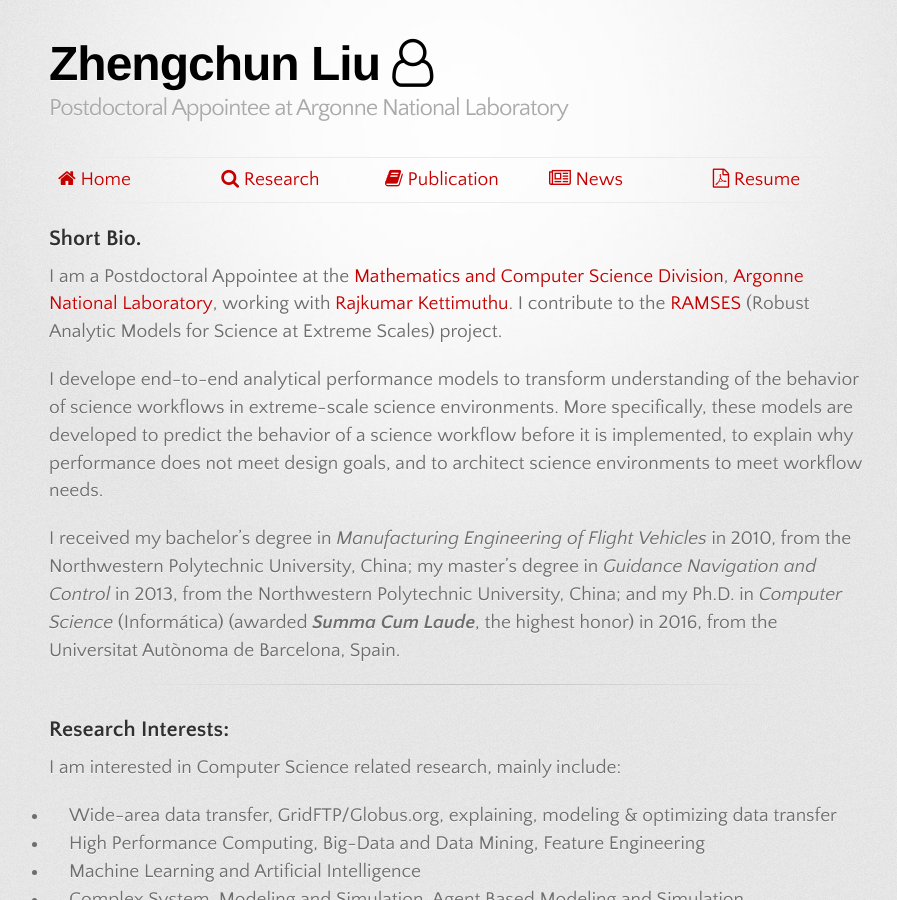
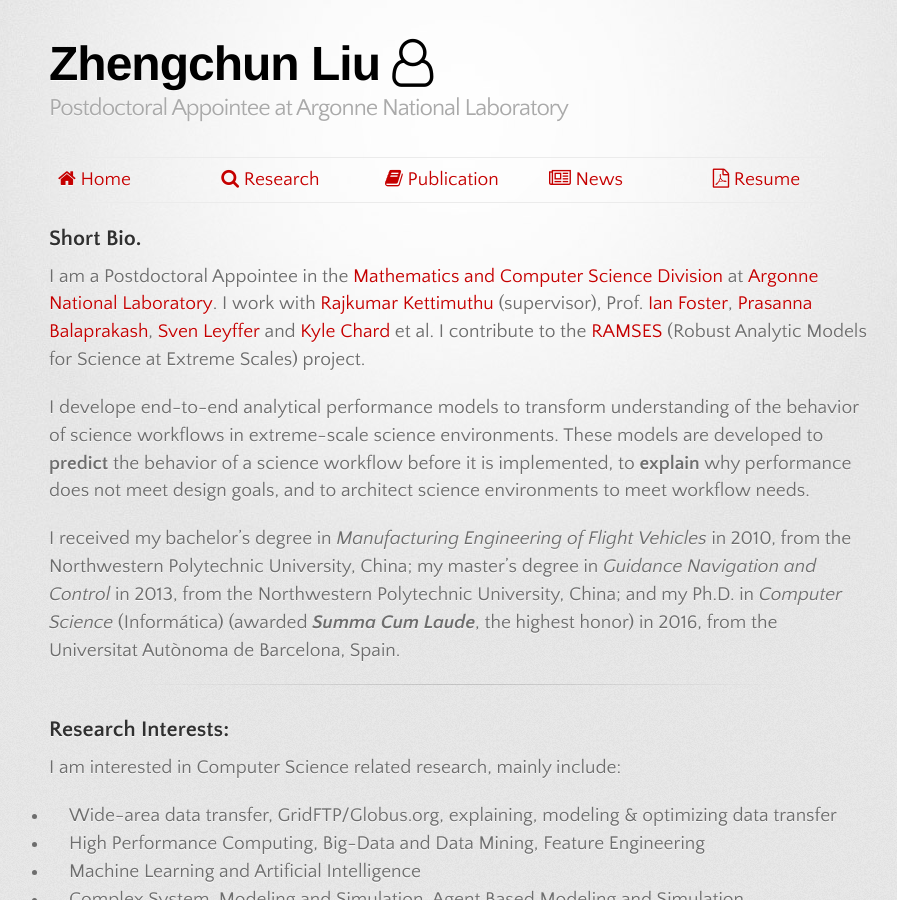
Before and after one commit to lzhengchun/lzhengchun.github.io, a Jekyll site: the page built from index.md, in a window 1280 px wide and 900 px high. Shown: the whole window, without its empty margins (181-1078 px from the left). Built offline with Jekyll 4.4.1, drawn with Linux system fonts in a browser that asks for light colours; some web fonts are replaced.

Commit message:
add, delete, polish etc.

```diff
--- a/index.md
+++ b/index.md
@@ -5,9 +5,9 @@
 
 ## Short Bio.
 
-I am a Postdoctoral Appointee at the [Mathematics and Computer Science Division](http://www.mcs.anl.gov/person/zhengchun-liu), [Argonne National Laboratory](http://www.anl.gov/), working with [Rajkumar Kettimuthu](http://www.mcs.anl.gov/~kettimut/). I contribute to the [RAMSES](https://ramsesproject.github.io) (Robust Analytic Models for Science at Extreme Scales) project.
+I am a Postdoctoral Appointee in the [Mathematics and Computer Science Division](http://www.mcs.anl.gov/person/zhengchun-liu) at [Argonne National Laboratory](http://www.anl.gov/). I work with [Rajkumar Kettimuthu](http://www.mcs.anl.gov/~kettimut/) (supervisor), Prof. [Ian Foster](https://www.cs.uchicago.edu/directory/ian-foster), [Prasanna Balaprakash](www.mcs.anl.gov/~pbalapra), [Sven Leyffer](https://wiki.mcs.anl.gov/leyffer/index.php/Sven_Leyffer) and [Kyle Chard](https://kylechard.com/) et al. I contribute to the [RAMSES](https://ramsesproject.github.io) (Robust Analytic Models for Science at Extreme Scales) project.
 
-I develope end-to-end analytical performance models to transform understanding of the behavior of science workflows in extreme-scale science environments. More specifically, these models are developed to predict the behavior of a science workflow before it is implemented, to explain why performance does not meet design goals, and to architect science environments to meet workflow needs.
+I develope end-to-end analytical performance models to transform understanding of the behavior of science workflows in extreme-scale science environments. These models are developed to __predict__ the behavior of a science workflow before it is implemented, to __explain__ why performance does not meet design goals, and to architect science environments to meet workflow needs.
 
 I received my bachelor's degree in _Manufacturing Engineering of Flight Vehicles_ in 2010, from the Northwestern Polytechnic University, China; my master's degree in _Guidance Navigation and Control_ in 2013, from the Northwestern Polytechnic University, China; and my Ph.D. in _Computer Science_ (Informática) (awarded ___Summa Cum Laude___, the highest honor) in 2016, from the Universitat Autònoma de Barcelona, Spain.
 
```
